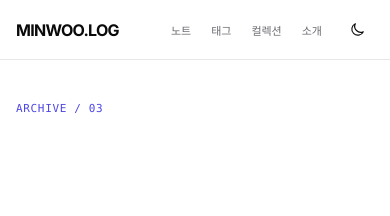
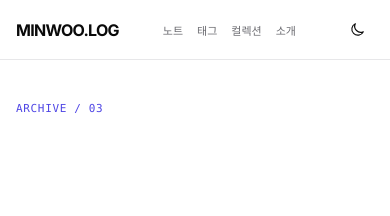
Before and after one commit to kimssammwu/kimssammwu.github.io, a Jekyll site: the page built from index.html, in a window 390 px wide. Shown: the top 216 px of the page. Built offline with Jekyll 4.4.1, drawn with Linux system fonts in a browser that asks for light colours.

Commit message:
Keep narrow screens on one reading axis
Constraint: preserve horizontal scrolling inside code blocks and topic filters

Rejected: disabling overflow on every component | interactive horizontal regions still need touch scrolling

Confidence: high

Scope-risk: narrow

Directive: keep future mobile navigation labels on one line

Tested: bundle exec jekyll build; visual checks at 320px, 360px, and 390px; git diff --check

Not-tested: physical mobile browser gesture behavior

```diff
--- a/assets/css/style.css
+++ b/assets/css/style.css
@@ -36,9 +36,16 @@
 }
 
 * { box-sizing: border-box; }
-html { scroll-behavior: smooth; }
+html {
+  overflow-x: hidden;
+  overflow-x: clip;
+  scroll-behavior: smooth;
+}
 body {
+  min-width: 0;
   margin: 0;
+  overflow-x: hidden;
+  overflow-x: clip;
   color: var(--ink);
   background: var(--bg);
   font-family: var(--sans);
@@ -114,7 +121,8 @@
 /* Notes index */
 .notes-header { width: var(--page); min-height: 210px; margin: 0 auto; padding: 60px 0 34px; display: flex; align-items: flex-end; }
 .notes-header h1 { margin: 0; font-size: clamp(54px, 5.5vw, 70px); font-weight: 650; line-height: 1; letter-spacing: -.06em; }
-.topic-bar { width: var(--page); min-height: 68px; margin: 0 auto; display: flex; align-items: end; gap: 46px; border-bottom: 1px solid var(--line); }
+.topic-bar { width: var(--page); min-height: 68px; margin: 0 auto; display: flex; align-items: end; gap: 46px; border-bottom: 1px solid var(--line); scrollbar-width: none; -ms-overflow-style: none; }
+.topic-bar::-webkit-scrollbar { display: none; }
 .topic-filter { position: relative; padding: 0 0 18px; border: 0; color: var(--muted); background: transparent; font-size: 13px; cursor: pointer; }
 .topic-filter::after { position: absolute; right: 0; bottom: -1px; left: 0; height: 2px; background: transparent; content: ""; }
 .topic-filter:hover, .topic-filter.is-active { color: var(--ink); }
@@ -300,9 +308,10 @@
 
 @media (max-width: 680px) {
   :root { --page: calc(100% - 32px); }
-  .site-header { min-height: 60px; padding-inline: 16px; grid-template-columns: 1fr auto auto; gap: 18px; }
+  .site-header { min-height: 60px; padding-inline: 16px; grid-template-columns: auto minmax(0, 1fr) auto; gap: 12px; }
   .brand { font-size: 16px; }
-  .site-nav { gap: 20px; font-size: 11px; }
+  .site-nav { min-width: 0; justify-self: center; gap: 14px; font-size: 11px; }
+  .site-nav a { white-space: nowrap; }
   .site-nav a:first-child { display: none; }
   .theme-toggle { width: 34px; height: 34px; }
   .landing-hero { min-height: calc(100vh - 60px); padding: 42px 0 38px; gap: 64px; }
@@ -313,7 +322,7 @@
   .landing-notes li a > span:nth-child(2) { font-size: 14px; }
   .notes-header { min-height: 190px; padding: 58px 0 35px; }
   .notes-header h1 { font-size: 56px; }
-  .topic-bar { min-height: 60px; gap: 28px; overflow-x: auto; }
+  .topic-bar { min-height: 60px; gap: 28px; overflow-x: auto; overscroll-behavior-inline: contain; }
   .topic-filter { flex: 0 0 auto; padding-bottom: 16px; font-size: 12px; }
   .notes-grid { grid-template-columns: 1fr; padding-top: 24px; }
   .story-row, .story-row:nth-of-type(2), .story-row:nth-of-type(3) { grid-column: 1; padding: 24px 0 34px; border-left: 0; }
@@ -352,6 +361,13 @@
   .article-collection > span:last-child { grid-column: 2; padding-bottom: 12px; text-align: left; }
 }
 
+@media (max-width: 360px) {
+  .site-header { gap: 10px; }
+  .brand { font-size: 15px; }
+  .site-nav { gap: 12px; font-size: 10px; }
+  .site-nav a:last-child { display: none; }
+}
+
 @media (prefers-reduced-motion: reduce) {
   *, *::before, *::after { scroll-behavior: auto !important; transition: none !important; }
 }
```
